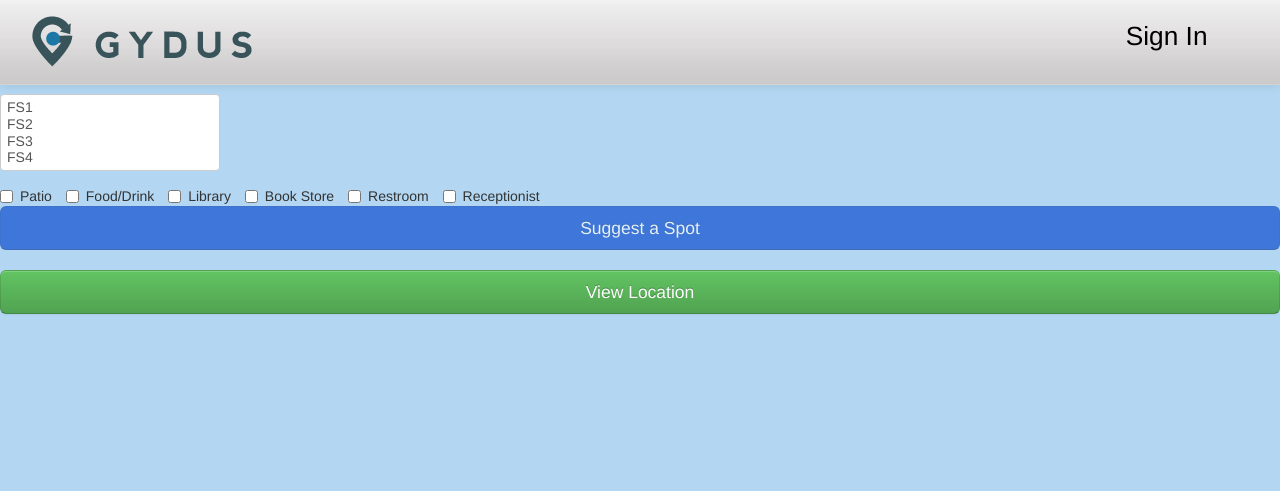
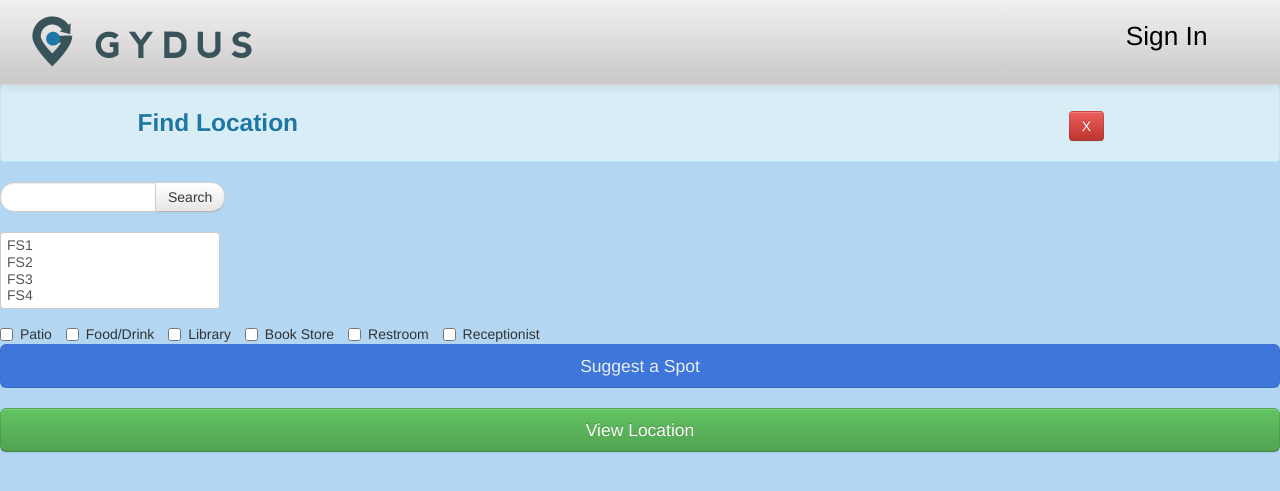
Before and after one commit to jarvisjardin/GYDUS, a CodeIgniter app: page /GYDUS/index.php/mapcontroller/searchView in a window 1280 px wide. Shown: the top 491 px of the page. Run offline with CodeIgniter, Linux system fonts and the light colour scheme; some libraries are stand-ins or nearby versions.

Commit message:
added style to the Map Controller and Search View
- Styled the "Find Location" button on MapController
- Styled searchView Header ("find location title")
- Styled the close button on searchView
- Linked close button back to mapController

```diff
--- a/application/views/mapView.php
+++ b/application/views/mapView.php
@@ -15,8 +15,8 @@
 		<h3>This section represents the area that only logged in members can access.</h3>
 
 		<h4><?php echo anchor('index.php/userController/logout', 'Logout'); ?></h4>
-		<h4><?php echo anchor('index.php/mapController/searchView', 'Search'); ?></h4>
-		<h4><?php echo anchor('index.php/mapController/suggestaspotView', 'Suggest A Spot'); ?></h4>
+		<h4 class="map-view-fL btn btn-large btn-block btn-info"><?php echo anchor('index.php/mapController/searchView', 'Find Location'); ?></h4>
+<!-- 		<h4><?php echo anchor('index.php/mapController/suggestaspotView', 'Suggest A Spot'); ?></h4> -->
 
 	</section>
 
--- a/application/views/searchView.php
+++ b/application/views/searchView.php
@@ -6,17 +6,20 @@
 	<title>untitled</title>
 </head>
 <body>
-	<section class="findLocation">
+	<section class="findLocation alert alert-info">
+		<h3 class="h3-findlocationtitle">Find Location</h3>
 		<section class="findLocation-Close">
-			<button class="btn btn-large btn-block btn-danger" type="button">Close</button>
+
+			<button class="gydus-findL-btn btn  btn-danger pull-right clearfix" type="button" onClick="location='<?php echo base_url();?>index.php/mapController/'">X</button>
 
 		</section><!-- end of findLocation Close-->
+	</section><!-- end of findlocation-->
 		<section class="searchkeyword">
 			<form class="form-search">
 				<section class="input-append">
 					<input type="text" class="span2 search-query">
 						<button type="submit" class="btn">Search</button>
-				</section>
+				</section><!-- end of input-append-->
 		</section><!-- end of searchkeyword-->
 
 		<section class="dropdownBuildings">
--- a/webroot/css/style.css
+++ b/webroot/css/style.css
@@ -556,11 +556,39 @@
 font-size: 1.25em;
 
 }
+/*-------------------------------
+
+		FIND LOCATION
+
+-------------------------------*/
 
 
+.findLocation{
+	margin-top:6em;
+
+}
+.h3-findlocationtitle{
+	color:#1d77a3;
+	margin-left: 5em;
+
+}
+
+.gydus-findL-btn.btn.btn-danger{
+margin-top:-3em;
+margin-right:10em;
+}
+
+/*-------------------------------
+
+		MAP VIEW
+
+-------------------------------*/
 .map-spot{
-	background-color: green;
 	width:100%;
 	height:550px;
+}
 
+.map-view-fL a{
+	color:white;
+	font-style: "Helvetica";
 }
```
